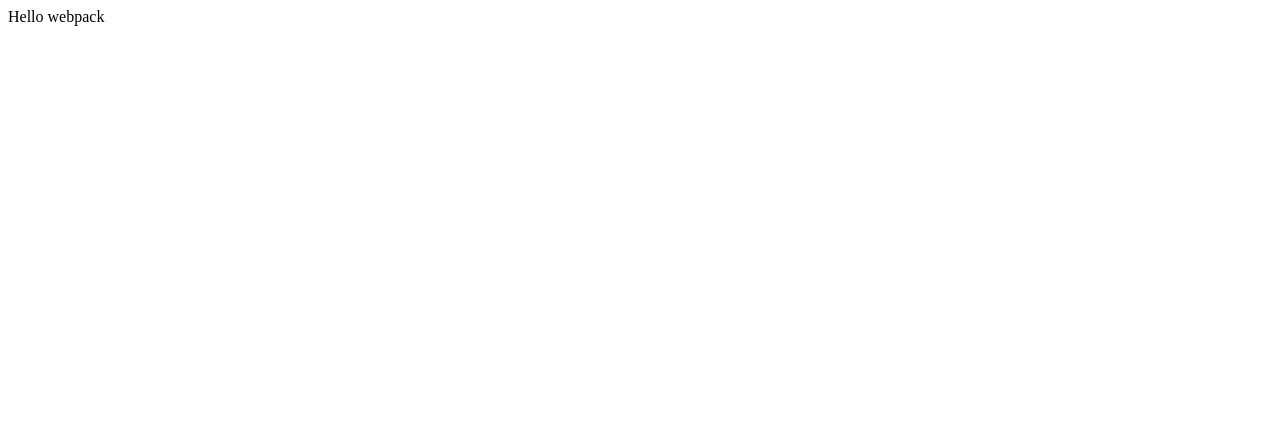
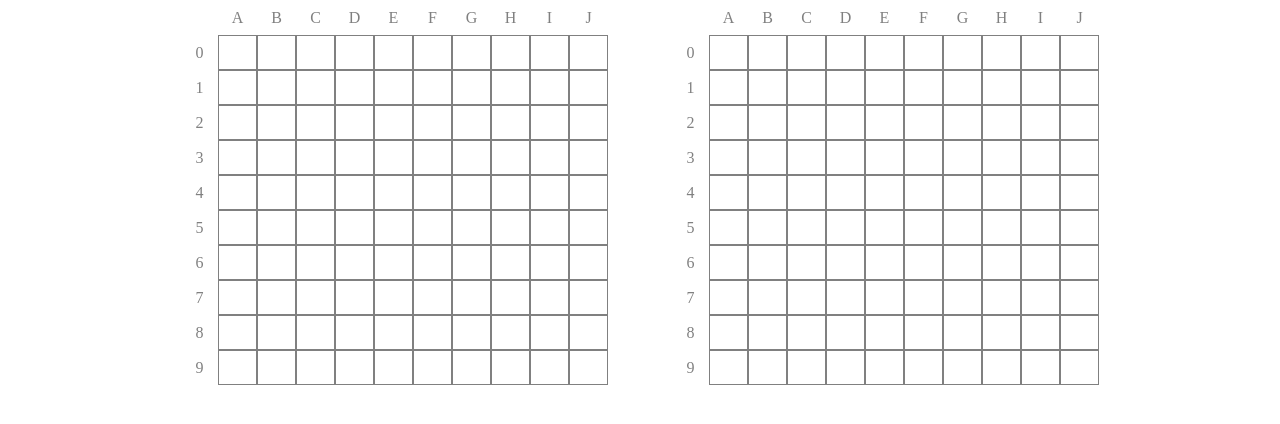
Before and after one commit to tfb34/battleship, a website with bundled scripts: page dist/index.html in a window 1280 px wide. Built offline with nearby package versions, Linux system fonts and the light colour scheme.

Commit message:
Render and display grid

```diff
--- a/src/gameboard.js
+++ b/src/gameboard.js
@@ -25,14 +25,16 @@ const Gameboard = () => {
 	function recieveAttack(pos){
 		for(let i=0;i<this.ships.length; i++){
 			let ship = this.ships[i];
-			console.log(ship.coordinates);
+			console.log("traversing ships..."+(i+1));
 			if(ship.isHit(pos)){
+				console.log("yes it got hit");
 				ship.hit(pos);
 				return;
 			}
 		}
 		this.missedAttacks.push(pos);
 	};
+
 	// private
 
 
--- /dev/null
+++ b/src/grid.js
@@ -0,0 +1,91 @@
+
+const Grid = ({playerName}) => {
+
+	let grid = _renderGrid(playerName);
+
+	function display(x){
+		if(x){
+			x.appendChild(this.grid);
+		}else{
+			document.getElementsByTagName('body')[0].appendChild(this.grid);
+		}
+	};
+
+	function enable(){
+		//remove class
+	}
+	function disable(){
+		//add class
+	};
+
+	return {
+		playerName,
+		grid,
+		display
+		//enable,
+		//disable,
+		//addHit,
+		//addMiss,
+		//addWrecked
+	}
+};
+
+
+function _renderGrid(playerName){
+	let table = document.createElement('table');
+	table.setAttribute('id',playerName);//player or opponent
+
+	let tbody = document.createElement('tbody');
+
+	let header_tr = document.createElement('tr');
+	header_tr.setAttribute('class', 'table-header');
+
+	let null_td = document.createElement('td');
+	header_tr.appendChild(null_td);
+
+	for(let l = 65; l<75;l++){
+		let td = document.createElement('td');
+		td.innerHTML = String.fromCharCode(l); //A
+		header_tr.appendChild(td);
+	}
+
+	tbody.appendChild(header_tr);
+	// 11 rows // 11 columns
+	for(let r = 0; r<10; r++){
+		let tr = document.createElement('tr');
+		tr.setAttribute('id','battleship-row-'+r);
+
+		let rowNum = document.createElement('td');
+		rowNum.setAttribute('class', 'table-y-values');
+		rowNum.innerHTML = r;
+
+		tr.appendChild(rowNum);
+
+		for(let c = 0; c<10; c++){// 11 columns
+			let td = document.createElement('td');
+			td.setAttribute('id','c'+c+'r'+r);
+			if(playerName === 'opponent'){
+				td.setAttribute('class', 'clickable');
+				td.addEventListener("click", function(){ console.log('you clicked on '+this.id)});
+			}
+			tr.appendChild(td);
+		}
+		tbody.appendChild(tr);
+	}
+
+	table.appendChild(tbody);
+
+
+	//let frame = document.createElement('div');
+	//frame.setAttribute('class', 'tableWrapper');
+	//frame.setAttribute('id', playerName);
+	//frame.appendChild(table);
+
+	return table;
+}
+
+function _addListener(cell){
+	cell.addEventListener('click', function(){console.log("you clicked on "+this.id)});
+}
+
+module.exports = Grid;
--- a/src/index.js
+++ b/src/index.js
@@ -1,6 +1,19 @@
 import _ from 'lodash';
 import ship from './ship';
 
+import Grid from './grid';
+
+window.onload = function(){
+	let g = Grid({ playerName: 'player1'});
+	g.display(document.getElementById('playerGrid'));
+
+	let o = Grid({playerName: 'opponent'});
+	o.display(document.getElementById('opponentGrid'));
+}
+
+
+window.Grid = Grid;
+/*
 let battleship = ship({length: 5});
 console.log(battleship);
 
@@ -11,6 +24,35 @@ function component() {
   element.innerHTML = _.join(['Hello', 'webpack'], ' ');
 
   return element;
+}*/
+
+/**
+	creates players and sets coordinates for now without user input
+
+	randomly assign players turn, changes
+	let gameOver = false;
+	while game is not over
+	if(player1.turn){
+
+         let them attack,
+         check if other players all ships r sunk then game is over = true,
+         until no hits
+         next player's turn
+
+	}else{
+		AI
+	}*/
+/**
+let gameOver = false;
+
+while(!gameOver){
+	if(player1.turn){
+
+	}else{
+		//disable board by adding something over it where player cant click on anything
+	}
 }
 
-document.body.appendChild(component());
+*/
+
+//document.body.appendChild(component());
--- /dev/null
+++ b/src/player.js
@@ -0,0 +1,19 @@
+import Gameboard from './gameboard';
+
+const Player = () => {
+
+	let turn;
+	let gameboard = Gameboard();
+
+	function damage(enemy,pos){
+		enemy.gameboard.recieveAttack(pos);
+	};
+
+	return {
+		gameboard,
+		damage
+	}
+
+};
+
+module.exports = Player;
--- /dev/null
+++ b/src/player.test.js
@@ -0,0 +1,23 @@
+const Player = require('./player');
+
+test('player should contain a gameboard', () => {
+	let player = Player();
+	expect(player.gameboard).toBeTruthy();
+});
+
+// command message, return nothing, assert side effects
+test('damage(enemy,pos) should be able to damage enemy at given position', () => {
+	let player1 = Player(); // attacker
+	let player2 = Player();
+
+	player2.gameboard.ships[9].setPosition([[5,5]]);
+
+	player2.gameboard.recieveAttack([5,5]);
+
+	let totalHits = player2.gameboard.ships[9].totalHits;
+	let bodyHits = player2.gameboard.ships[9].bodyHits;
+
+	expect(totalHits).toBe(1);
+	expect(bodyHits[bodyHits.length-1]).toBeTruthy();
+
+});
--- a/src/ship.js
+++ b/src/ship.js
@@ -24,9 +24,13 @@ const Ship = ({length}) => {
 	};
 
 	function isHit(pos){
+		console.log("inside of isHit()");
+		console.log(this);
 		for(let i=0; i<this.coordinates.length; i++){
 			let col = this.coordinates[i][0];
+			//console.log(col);
 			let row = this.coordinates[i][1];
+			//console.log(row);
 
 			if(pos[0] === col && pos[1] === row){
 				return true;
--- a/src/ship.test.js
+++ b/src/ship.test.js
@@ -23,7 +23,7 @@ test('hit(2) should mark position 2 as hit', () => {
 });
 
 
-test('setPosition() should set coordinates to given [[2,3],[2,4]]', () => {
+test('setPosition() takes a 2d array and should set coordinates to given [[2,3],[2,4]]', () => {
     const destroyer = Ship({ length: 2});
     const coordinates = [[2,3], [2,4]];
     destroyer.setPosition(coordinates);
```
Also changed, not shown: dist/bundle.js, dist/custom.css (added), dist/index.html.
